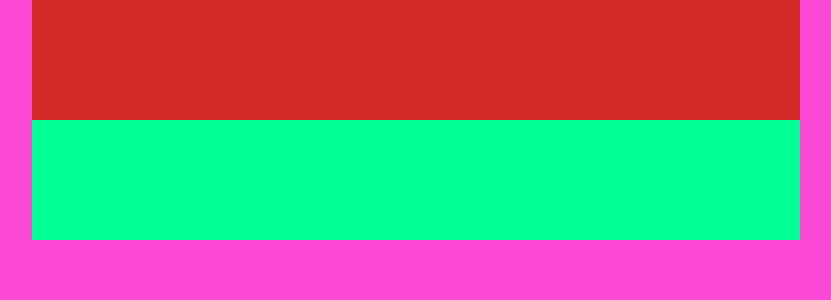
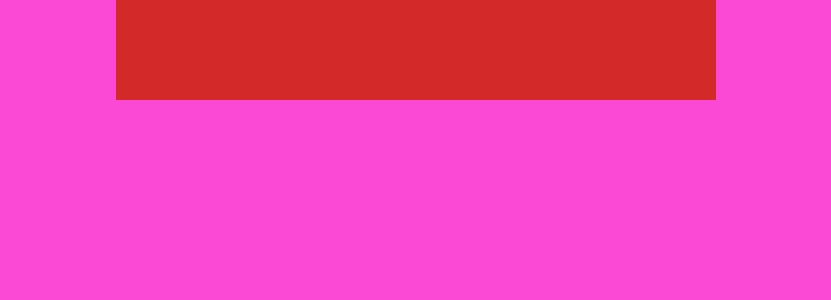
Before and after one commit to ShakedYunger/Notes-Taking-App, a React (Create React App) app in the folder note-taking-app/: page / in a window 1280 px wide. Shown: the top 300 px of the page, without its empty margins (224-1055 px from the left). Built offline with nearby package versions, Linux system fonts and the light colour scheme.

Commit message:
finished stage 1*

```diff
--- a/note-taking-app/src/App.css
+++ b/note-taking-app/src/App.css
@@ -1,42 +1,26 @@
-html {
+html,
+body {
+  min-height: 100%;
   height: 100%;
+  background: #fb49d5;
+}
+.header {
+  width: 100%;
+  height: 100px;
+  background: #d32929;
 }
 
-.note {
-  display: grid;
-  justify-items: center;
-}
-
-#date {
-  margin-top: 10px;
-}
-
-body {
-  /* background-color: #ffcdb2; */
-  background-color: #fb49d5;
+.appWrapper {
+  margin: auto;
+  width: 60%;
+  min-width: 300px;
+  max-width: 600px;
   height: 100%;
-}
-
-.header {
-  background-color: #d32929;
-  height: 120px;
-}
-
-.header,
-.noteGrid {
-  width: clamp(600px, 60%, 1000px);
-  margin: 0 auto;
-}
-
-.appWrapped {
-  position: relative;
-  display: flex;
+  background: #00ff94;
 }
 
 .noteGrid {
-  flex-grow: 1;
-  background-color: #00ff94;
-  height: 120px;
+  width: 100%;
 }
 
 .primaryButton {
```
